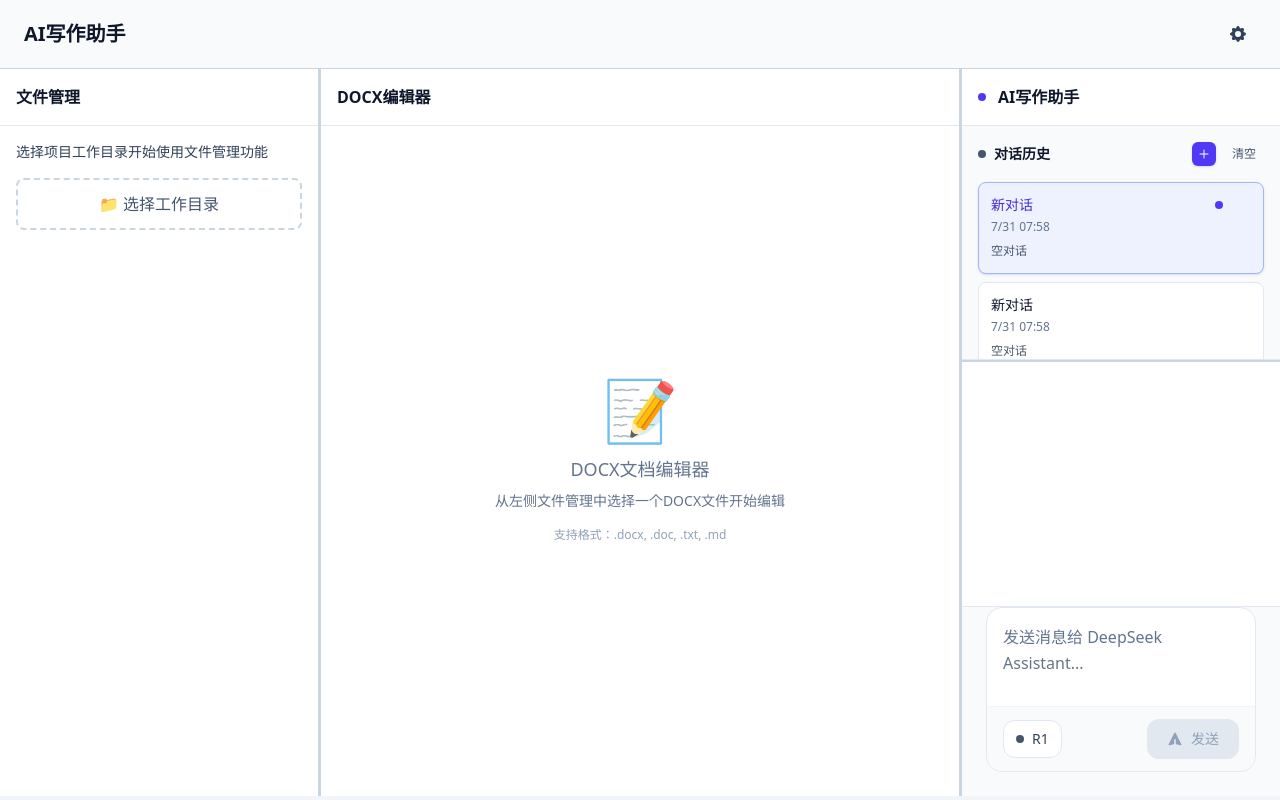
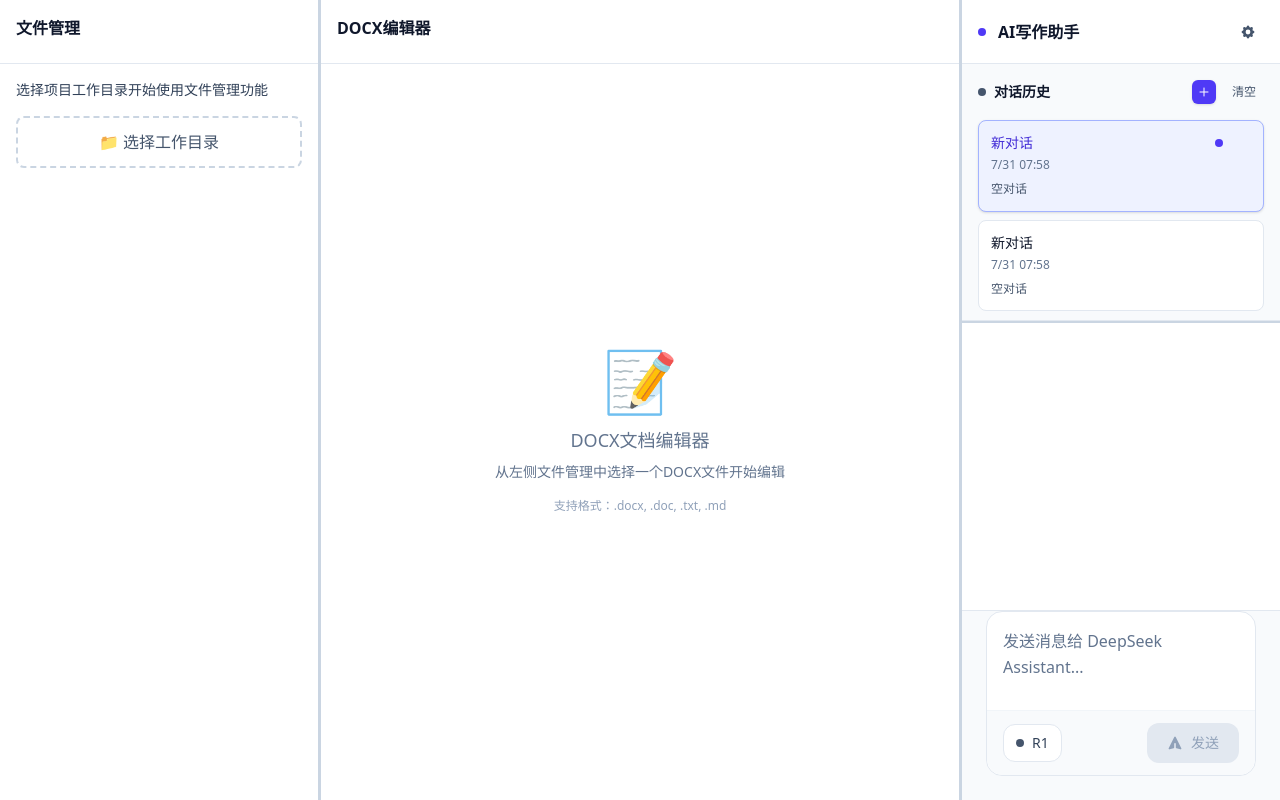
Before and after one commit to afigzb/windowAIChat, a React (Vite) app: page / in a window 1280 px wide. Built offline with nearby package versions, Linux system fonts and the light colour scheme.

Commit message:
优化样式

```diff
--- a/index.html
+++ b/index.html
@@ -4,7 +4,7 @@
     <meta charset="UTF-8" />
     <link rel="icon" type="image/svg+xml" href="/chat-icon.svg" />
     <meta name="viewport" content="width=device-width, initial-scale=1.0" />
-    <title>AIChat</title>
+    <title>ai写作助手</title>
   </head>
   <body>
     <div id="root"></div>
--- a/src/chat/components.tsx
+++ b/src/chat/components.tsx
@@ -438,7 +438,7 @@ export function AISettings({ config, onConfigChange, onClose, isOpen }: {
       isOpen ? 'translate-x-0' : '-translate-x-full'
     }`}>
       <div className="flex flex-col h-full">
-        <div className="flex items-center justify-between p-4 border-b border-slate-200">
+        <div className="flex h-16 items-center justify-between p-4 border-b border-slate-200">
           <div className="flex items-center gap-3">
             <div className="w-9 h-9 rounded-2xl bg-indigo-600 flex items-center justify-center">
               <Icon name="settings" className="w-5 h-5 text-white" />
--- a/src/writing/WritingPage.tsx
+++ b/src/writing/WritingPage.tsx
@@ -11,42 +11,7 @@ import { Panel, PanelGroup, PanelResizeHandle } from 'react-resizable-panels'
 import storage from '../storage'
 import { useDocxEditor } from './hooks/useDocxEditor'
 
-// 页面头部组件
-function Header({
-  onSettingsClick,
-  showSettings
-}: {
-  onSettingsClick: () => void
-  showSettings: boolean
-}) {
 
-  return (
-    <header className="bg-slate-50 border-b border-slate-300 px-6 py-4 sticky top-0 z-40">
-      <div className="w-full flex items-center justify-between">
-        {/* 左侧：标题 */}
-        <div className="flex items-center gap-3">
-          <h1 className="text-xl font-semibold text-slate-900">AI写作助手</h1>
-        </div>
-        {/* 右侧：设置按钮 */}
-        <div className="flex items-center gap-2">
-          <button
-            onClick={onSettingsClick}
-            className={`p-2 rounded-xl transition-all duration-200 ${
-              showSettings
-                ? 'bg-indigo-600 text-white shadow-md'
-                : 'text-slate-700 hover:text-indigo-600 hover:bg-white hover:shadow-sm'
-            }`}
-            title="AI设置"
-          >
-            <svg className="w-5 h-5" fill="currentColor" viewBox="0 0 20 20">
-              <path fillRule="evenodd" d="M11.49 3.17c-.38-1.56-2.6-1.56-2.98 0a1.532 1.532 0 01-2.286.948c-1.372-.836-2.942.734-2.106 2.106.54.886.061 2.042-.947 2.287-1.561.379-1.561 2.6 0 2.978a1.532 1.532 0 01.947 2.287c-.836 1.372.734 2.942 2.106 2.106a1.532 1.532 0 012.287.947c.379 1.561 2.6 1.561 2.978 0a1.533 1.533 0 012.287-.947c1.372.836 2.942-.734 2.106-2.106a1.533 1.533 0 01.947-2.287c1.561-.379 1.561-2.6 0-2.978a1.532 1.532 0 01-.947-2.287c.836-1.372-.734-2.942-2.106-2.106a1.532 1.532 0 01-2.287-.947zM10 13a3 3 0 100-6 3 3 0 000 6z" clipRule="evenodd"/>
-            </svg>
-          </button>
-        </div>
-      </div>
-    </header>
-  )
-}
 
 export default function WritingPage() {
   // UI状态
@@ -207,18 +172,13 @@ export default function WritingPage() {
 
       {/* 主内容区 */}
       <div className="flex flex-col min-h-screen">
-        <Header
-          onSettingsClick={() => setShowSettings(!showSettings)}
-          showSettings={showSettings}
-        />
-
         {/* 主工作区域 - 使用react-resizable-panels */}
         <main className="flex-1">
-          <PanelGroup direction="horizontal" style={{ height: 'calc(100vh - 73px)' }}>
+          <PanelGroup direction="horizontal" style={{ height: '100vh' }}>
             {/* 左侧：功能模块面板 */}
             <Panel defaultSize={25}>
               <div className="bg-white border-r border-slate-300 flex flex-col h-full">
-                <div className="p-4 border-b border-slate-200">
+                <div className="p-4 h-16 border-b border-slate-200">
                   <h2 className="font-semibold text-slate-900">
                     文件管理
                   </h2>
@@ -234,7 +194,7 @@ export default function WritingPage() {
             {/* 中间：DOCX编辑区域 */}
             <Panel defaultSize={50}>
               <div className="bg-white flex flex-col h-full">
-                <div className="p-4 border-b border-slate-200">
+                <div className="p-4 h-16 border-b border-slate-200">
                   <div className="flex items-center justify-between">
                     <div className="flex items-center gap-3">
                       <h2 className="font-semibold text-slate-900">
@@ -243,18 +203,11 @@ export default function WritingPage() {
                       {openFile?.isModified && (
                         <span className="text-xs px-2 py-0.5 bg-yellow-100 text-yellow-700 rounded">未保存</span>
                       )}
-                      {openFile && (
-                        <span className="text-xs px-2 py-0.5 bg-blue-100 text-blue-700 rounded">
-                          {openFile.path.toLowerCase().endsWith('.docx') ? 'DOCX' :
-                           openFile.path.toLowerCase().endsWith('.doc') ? 'DOC' :
-                           openFile.path.toLowerCase().endsWith('.md') ? 'Markdown' : 'Text'}
-                        </span>
-                      )}
                     </div>
                     <div className="flex items-center gap-3">
                       {openFile && (
                         <div className="text-sm text-slate-600 px-3 py-1.5 bg-slate-100 rounded-md">
-                          📊 {wordCount.words}字
+                          {wordCount.words}字
                         </div>
                       )}
                       {openFile && (
@@ -324,10 +277,25 @@ export default function WritingPage() {
             <Panel defaultSize={25}>
               <div className="bg-slate-50 border-l border-slate-300 flex flex-col h-full">
                 {/* AI区域标题 */}
-                <div className="p-4 border-b border-slate-200 bg-white">
-                  <div className="flex items-center gap-3">
-                    <div className="w-2 h-2 bg-indigo-600 rounded-full"></div>
-                    <h2 className="font-semibold text-slate-900">AI写作助手</h2>
+                <div className="p-4 h-16 border-b border-slate-200 bg-white">
+                  <div className="flex items-center justify-between">
+                    <div className="flex items-center gap-3">
+                      <div className="w-2 h-2 bg-indigo-600 rounded-full"></div>
+                      <h2 className="font-semibold text-slate-900">AI写作助手</h2>
+                    </div>
+                    <button
+                      onClick={() => setShowSettings(!showSettings)}
+                      className={`p-2 rounded-lg transition-all duration-200 ${
+                        showSettings
+                          ? 'bg-indigo-600 text-white shadow-sm'
+                          : 'text-slate-600 hover:text-indigo-600 hover:bg-slate-50'
+                      }`}
+                      title="AI设置"
+                    >
+                      <svg className="w-4 h-4" fill="currentColor" viewBox="0 0 20 20">
+                        <path fillRule="evenodd" d="M11.49 3.17c-.38-1.56-2.6-1.56-2.98 0a1.532 1.532 0 01-2.286.948c-1.372-.836-2.942.734-2.106 2.106.54.886.061 2.042-.947 2.287-1.561.379-1.561 2.6 0 2.978a1.532 1.532 0 01.947 2.287c-.836 1.372.734 2.942 2.106 2.106a1.532 1.532 0 012.287.947c.379 1.561 2.6 1.561 2.978 0a1.533 1.533 0 012.287-.947c1.372.836 2.942-.734 2.106-2.106a1.533 1.533 0 01.947-2.287c1.561-.379 1.561-2.6 0-2.978a1.532 1.532 0 01-.947-2.287c.836-1.372-.734-2.942-2.106-2.106a1.532 1.532 0 01-2.287-.947zM10 13a3 3 0 100-6 3 3 0 000 6z" clipRule="evenodd"/>
+                      </svg>
+                    </button>
                   </div>
                 </div>
 
```
